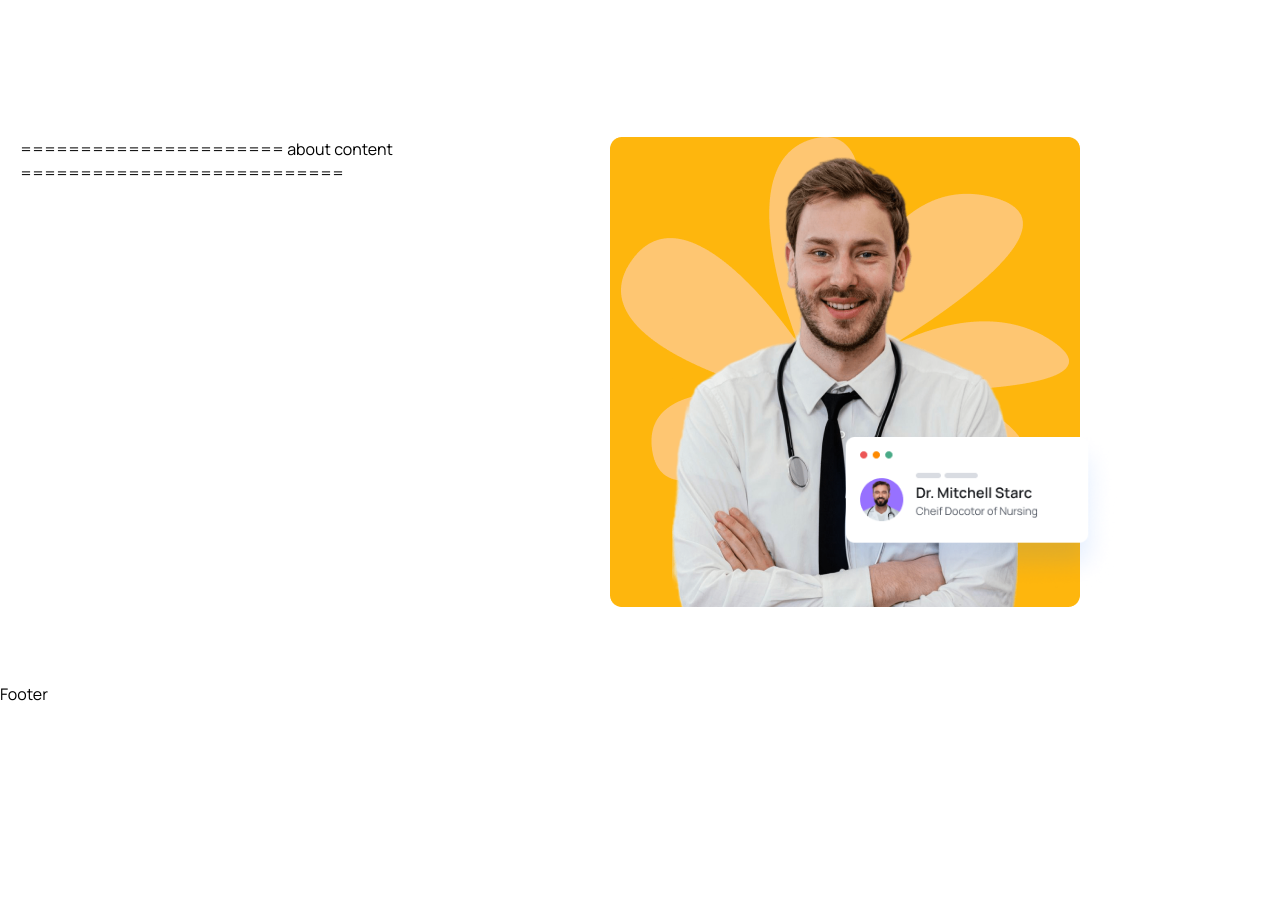
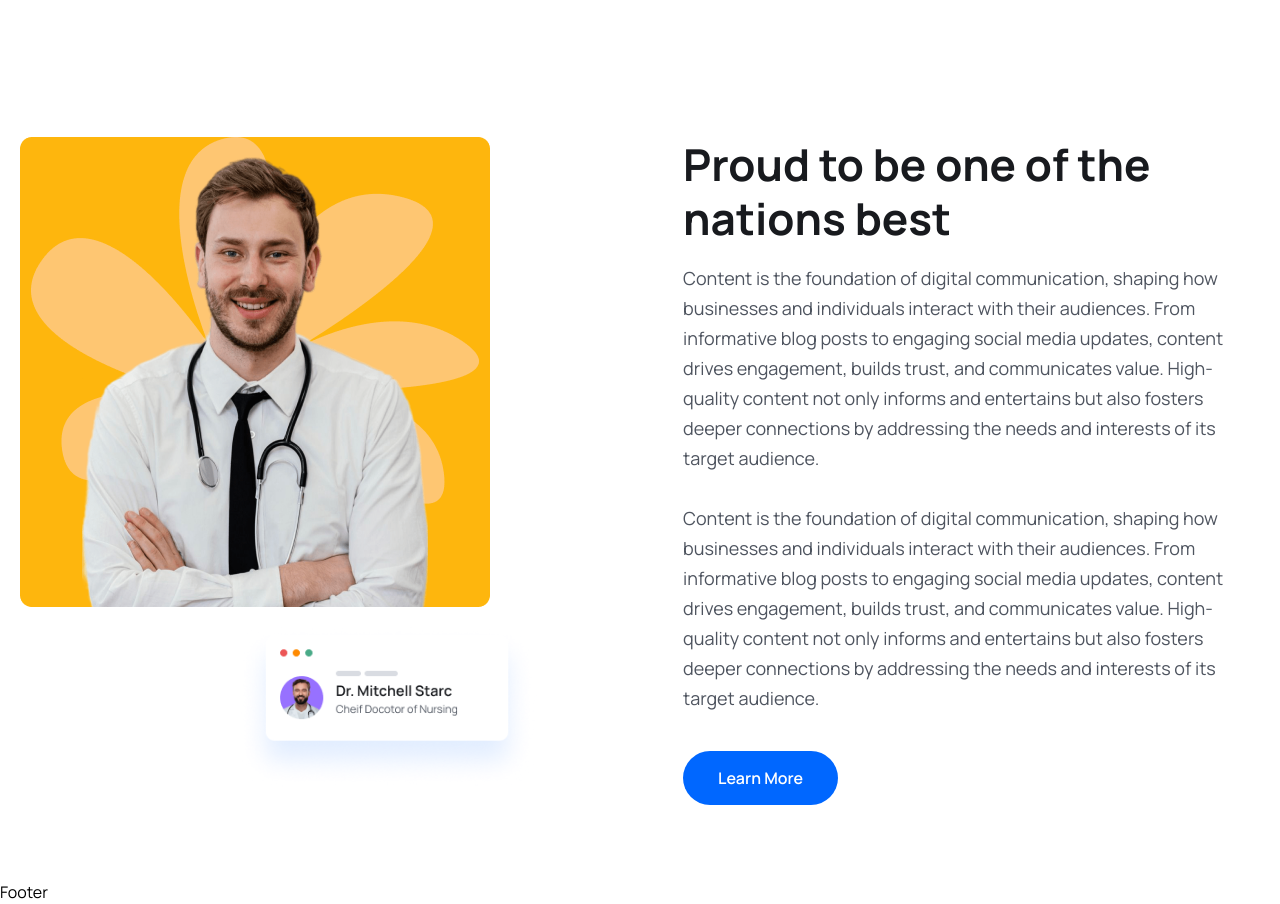
Before and after one commit to Isurulak1/Doctor_apoiment_bookingapp, a React (Vite) app in the folder frontend/: page / in a window 1280 px wide. Shown: the part 1620-2524 px from the top of the page. Before the commit the page ends 2326 px from the top, so only its background shows below. Built offline with nearby package versions, Linux system fonts and the light colour scheme.

Commit message:
created about content

```diff
--- a/frontend/src/components/About/About.jsx
+++ b/frontend/src/components/About/About.jsx
@@ -1,6 +1,7 @@
 import React from 'react'
 import aboutImg from '../../assets/images/about.png'
 import aboutCarding from '../../assets/images/about-card.png'
+import { BrowserRouter as Router, Routes, Route, Link } from 'react-router-dom';
 
 const About = () => {
   return (
@@ -15,7 +16,22 @@ const About = () => {
                     </div>
                 </div>
 
-                ====================== about content ===========================
+                {/* ====================== about content =========================== */}
+                <div className='w-full lg:w-1/2 xl:w-[670px] order-1 lg:order-2'>
+                    <h2 className='heading'>Proud to be one of the nations best</h2>
+                        <p className='text_para'>
+                         Content is the foundation of digital communication, shaping how businesses and individuals interact with their audiences. From informative blog posts to engaging social media updates, content drives engagement, builds trust, and communicates value. High-quality content not only informs and entertains but also fosters deeper connections by addressing the needs and interests of its target audience.
+                        </p>
+
+                        <p className='text_para mt-[30px]'>
+                         Content is the foundation of digital communication, shaping how businesses and individuals interact with their audiences. From informative blog posts to engaging social media updates, content drives engagement, builds trust, and communicates value. High-quality content not only informs and entertains but also fosters deeper connections by addressing the needs and interests of its target audience.
+                        </p>
+
+                        <Link to='/'>
+                            <button className='btn'>Learn More</button>
+                        </Link>
+
+                </div>
             </div>
         </div>
     </section>
```
